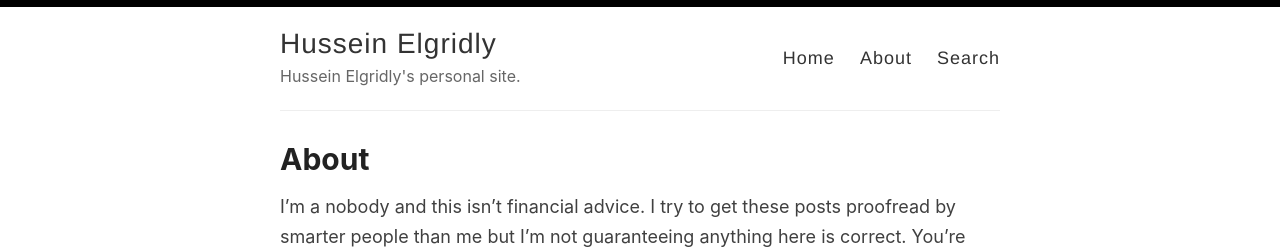
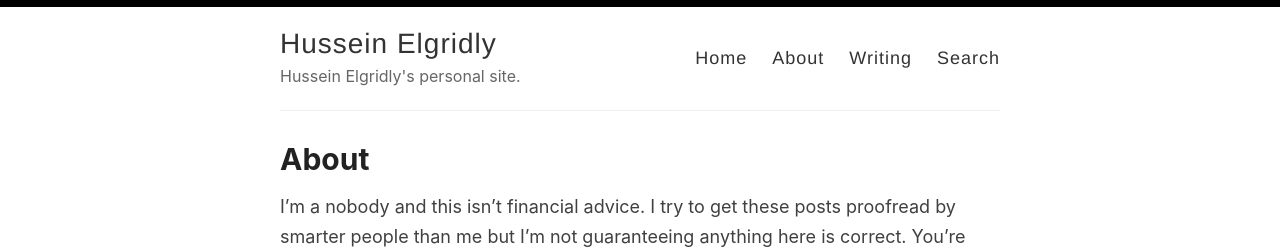
Before and after one commit to helgridly/helgridly.github.io, a Jekyll site: the page built from _pages/about.md, in a window 1280 px wide. Shown: the top 249 px of the page. Built offline with Jekyll 4.4.1, drawn with Linux system fonts in a browser that asks for light colours.

Commit message:
add link to (placeholder) writing page

```diff
--- a/_layouts/default.html
+++ b/_layouts/default.html
@@ -28,6 +28,7 @@
             <nav>
               <a href="{{ site.baseurl }}/">Home</a>
               <a href="{{ site.baseurl }}/about">About</a>
+              <a href="{{ site.baseurl }}/writing">Writing</a>
               <a href="{{ site.baseurl }}/search">Search</a>
             </nav>
           </header>
```
